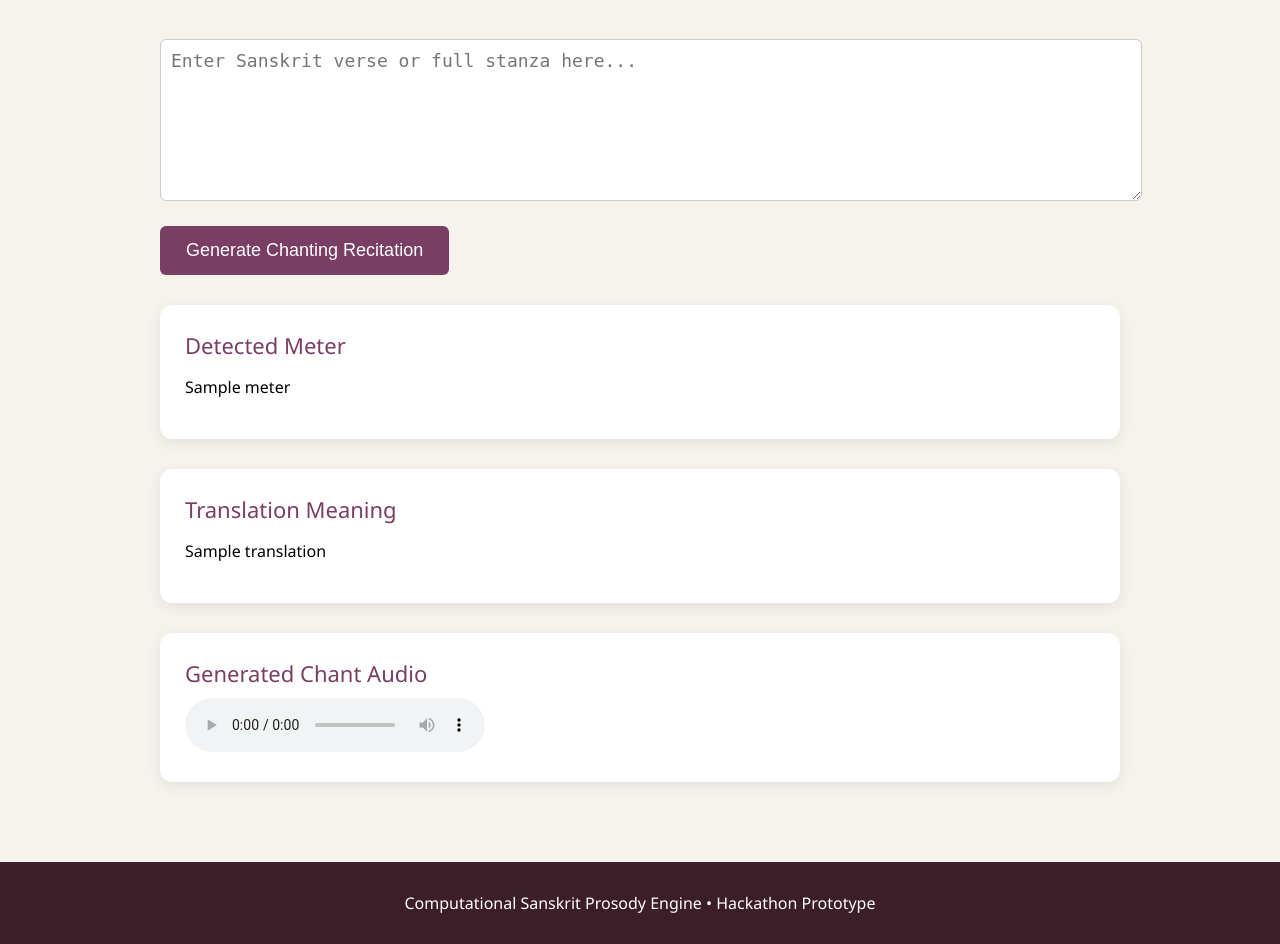
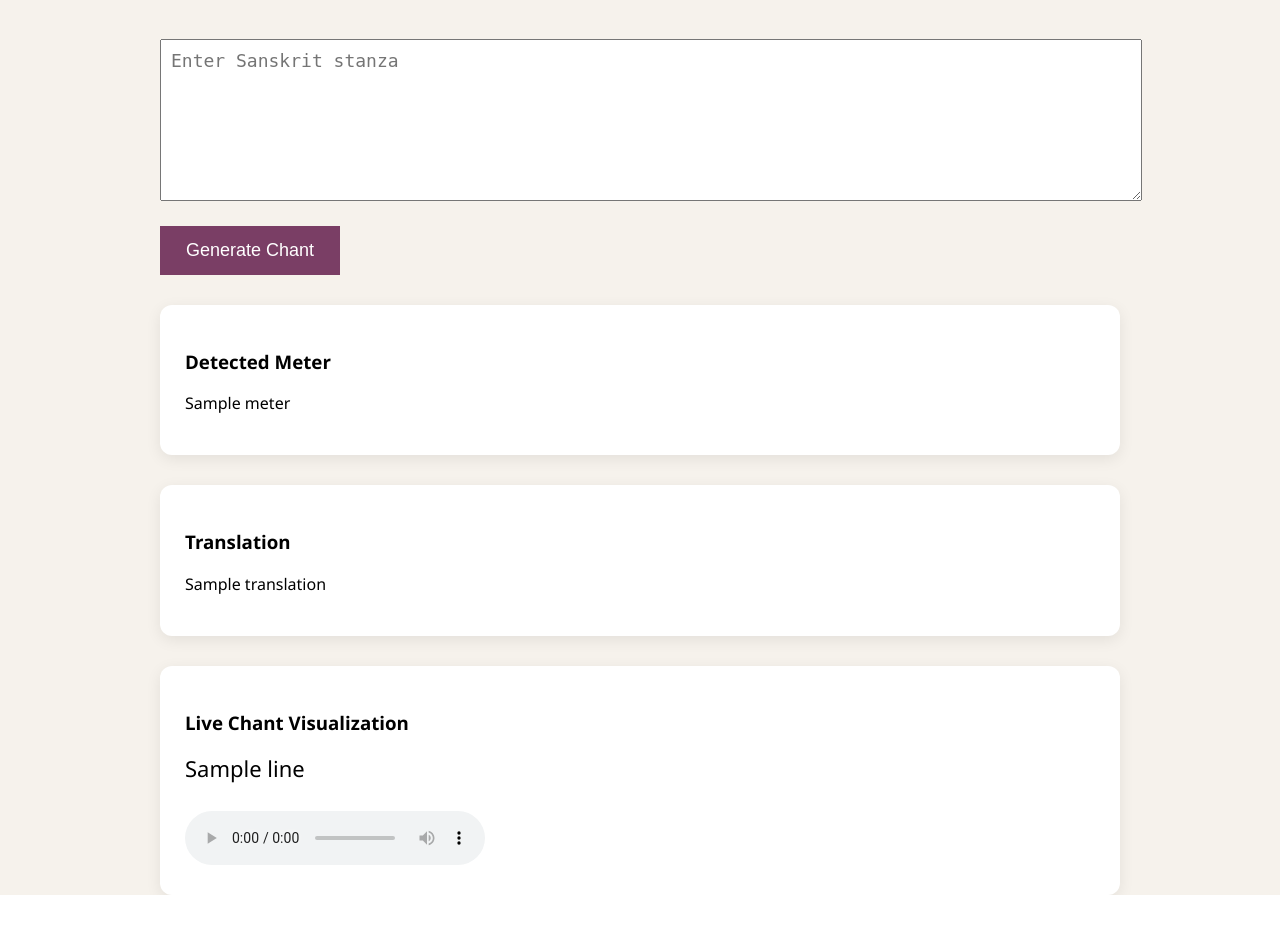
Before and after one commit to PHANTOMNOVAX/4-BIT, a Flask app: template templates/index.html in a window 1280 px wide. Shown: the part 421-1365 px from the top of the page. After the commit the page ends 1316 px from the top, so only its background shows below. Run offline with Flask 3, Linux system fonts and the light colour scheme; the template is opened without the code that fills it: most values are stand-ins (such as "Sample title", 1, 10 or a date in 2020).

Commit message:
Update title and improve chant visualization features

```diff
--- a/templates/index.html
+++ b/templates/index.html
@@ -3,14 +3,14 @@
 
 <head>
 
-<title>Sanskrit Chandas Recitation Engine</title>
+<title>Sanskrit Chant Engine</title>
 
 <style>
 
 body {
-margin:0;
 font-family: "Segoe UI";
 background:#f6f2ec;
+margin:0;
 }
 
 .hero {
@@ -32,21 +32,6 @@ justify-content:center;
 align-items:center;
 
 text-align:center;
-
-}
-
-.hero h1 {
-
-font-size:48px;
-margin-bottom:10px;
-
-}
-
-.hero p {
-
-font-size:18px;
-max-width:600px;
-
 }
 
 .container {
@@ -62,11 +47,7 @@ textarea {
 width:100%;
 height:140px;
 font-size:18px;
-
 padding:10px;
-
-border-radius:6px;
-border:1px solid #ccc;
 
 }
 
@@ -76,22 +57,13 @@ background:#7a3e65;
 color:white;
 
 border:none;
-
 padding:14px 26px;
 
 font-size:18px;
 
 margin-top:20px;
 
-border-radius:6px;
-
 cursor:pointer;
-
-}
-
-button:hover {
-
-background:#51263f;
 
 }
 
@@ -109,30 +81,22 @@ box-shadow:0px 4px 15px rgba(0,0,0,0.08);
 
 }
 
-.section-title {
+.line {
 
 font-size:22px;
-color:#7a3e65;
+margin:6px 0;
+
+transition:0.3s;
 
 }
 
-audio {
+.active-line {
 
-margin-top:10px;
+color:#7a3e65;
 
-}
+font-weight:bold;
 
-.footer {
-
-margin-top:80px;
-
-padding:30px;
-
-background:#3c1e28;
-
-color:white;
-
-text-align:center;
+transform:scale(1.05);
 
 }
 
@@ -143,15 +107,13 @@ text-align:center;
 
 <body>
 
-
 <div class="hero">
 
 <h1>Chanda-Melodic Sanskrit Recitation Engine</h1>
 
 <p>
 
-Automatic Meter Detection • Semantic Translation •
-Rhythmic Chant Generation Based on Classical Prosody
+Meter Detection • Translation • Rhythmic Chant Playback
 
 </p>
 
@@ -163,13 +125,13 @@ Rhythmic Chant Generation Based on Classical Prosody
 <form method="POST">
 
 <textarea name="verse"
-placeholder="Enter Sanskrit verse or full stanza here..."></textarea>
+placeholder="Enter Sanskrit stanza"></textarea>
 
 <br>
 
 <button type="submit">
 
-Generate Chanting Recitation
+Generate Chant
 
 </button>
 
@@ -180,11 +142,7 @@ Generate Chanting Recitation
 
 <div class="card">
 
-<div class="section-title">
-
-Detected Meter
-
-</div>
+<h3>Detected Meter</h3>
 
 <p>{{ meter }}</p>
 
@@ -193,11 +151,7 @@ Detected Meter
 
 <div class="card">
 
-<div class="section-title">
-
-Translation Meaning
-
-</div>
+<h3>Translation</h3>
 
 <p>{{ translation }}</p>
 
@@ -206,13 +160,25 @@ Translation Meaning
 
 <div class="card">
 
-<div class="section-title">
+<h3>Live Chant Visualization</h3>
 
-Generated Chant Audio
+<div id="verse-display">
+
+{% for line in lines %}
+
+<div class="line" id="line{{ loop.index0 }}">
+
+{{ line }}
 
 </div>
 
-<audio controls>
+{% endfor %}
+
+</div>
+
+<br>
+
+<audio id="chantAudio" controls>
 
 <source src="{{ audio }}">
 
@@ -225,11 +191,51 @@ Generated Chant Audio
 </div>
 
 
-<div class="footer">
+<script>
 
-Computational Sanskrit Prosody Engine • Hackathon Prototype
+const audio = document.getElementById("chantAudio");
 
-</div>
+if(audio){
+
+const lines = document.querySelectorAll(".line");
+
+audio.addEventListener("play", () => {
+
+let index = 0;
+
+lines.forEach(l => l.classList.remove("active-line"));
+
+highlight(index);
+
+let interval = setInterval(() => {
+
+index++;
+
+if(index < lines.length){
+
+highlight(index);
+
+}else{
+
+clearInterval(interval);
+
+}
+
+}, 2500); // timing between lines
+
+});
+
+function highlight(i){
+
+lines.forEach(l => l.classList.remove("active-line"));
+
+lines[i].classList.add("active-line");
+
+}
+
+}
+
+</script>
 
 
 </body>
```
